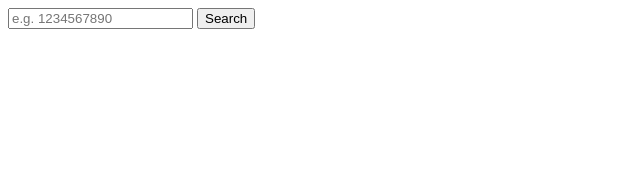
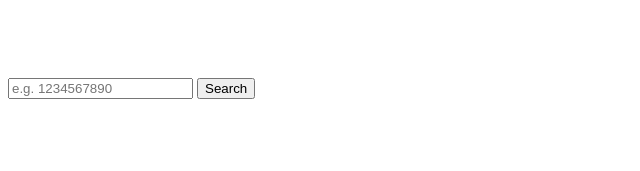
Before and after one commit to ghack2022-luisloureiro/ghack2022-farming, a website: page frontend/public/index.html in a window 1280 px wide. Shown: the whole page, without its empty margins (0-640 px from the left). Drawn offline with Linux system fonts and the light colour scheme.

Commit message:
Submit form and show the products ina simple list. Adjust styling and HTML structure

```diff
--- /dev/null
+++ b/frontend/public/index.css
@@ -0,0 +1,12 @@
+.container {
+  display: grid;
+  grid-template-columns: 1fr 1fr;
+  grid-auto-rows: minmax(10em, auto);
+  gap: 2em;
+}
+
+.flex {
+  display: flex;
+  justify-content: space-between;
+  align-items: center;
+}
--- a/frontend/public/index.html
+++ b/frontend/public/index.html
@@ -1,13 +1,46 @@
 <!DOCTYPE html>
 <html>
   <head>
+    <title>La Fattoria</title>
+    <link rel="stylesheet" type="text/css" href="index.css" />
   </head>
   <body>
-    <form>
-      <label for="search-code">
-        <input id="search-code" type="text" placeholder="e.g. 1234567890" />
-      </label>
-      <button type="submit">Search</button>
-    </form>
+    <section class="container">
+      <section class="flex form-section">
+        <form id="search-form" onsubmit="__ghackOnSubmitFormHandler(event)">
+          <label for="search-code">
+            <input id="search-code" type="text" placeholder="e.g. 1234567890" />
+          </label>
+          <button type="submit">Search</button>
+        </form>
+      </section>
+      <section class="flex product-section">
+        <ul></ul>
+      </section>
+    </section>
+
+    <script>
+      async function __ghackOnSubmitFormHandler(event) {
+        event.preventDefault()
+
+        const response = await fetch(
+          "https://my-repo-dyhei744aq-od.a.run.app/api/produtos"
+        )
+        const data = await response.json()
+
+        const newList = document.createElement("ul")
+
+        const items = data.data.forEach((elem) => {
+          const htmlElem = document.createElement("li")
+          htmlElem.textContent = elem.nome
+
+          newList.appendChild(htmlElem)
+        })
+        const list = document.querySelector(".product-section ul")
+        const section = document.querySelector(".product-section")
+        section.removeChild(list)
+        section.appendChild(newList)
+      }
+    </script>
   </body>
 </html>
```
